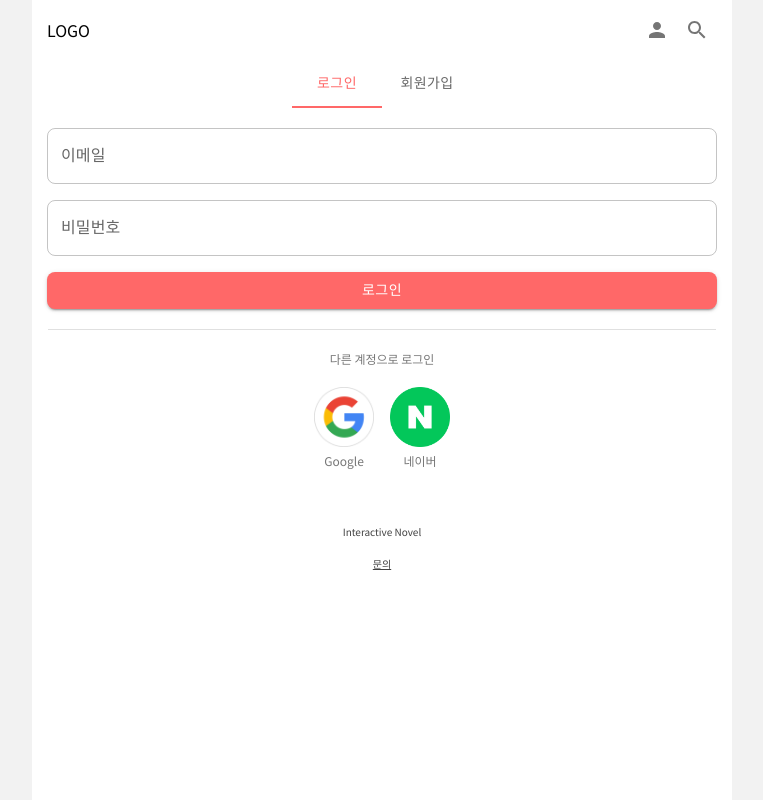
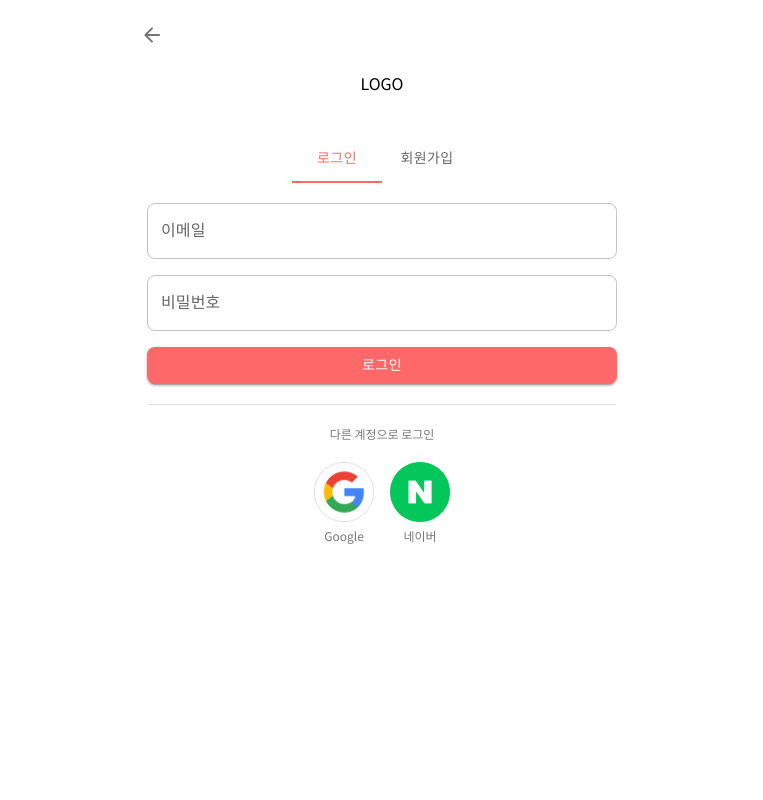
Before and after one commit to 2023-inha-capstone-team4/interactive-novel-web, a React (Create React App) app: page /signin in a window 1280 px wide. Shown: the whole page, without its empty margins (258-1021 px from the left). Built offline with nearby package versions, Linux system fonts and the light colour scheme; no server answers.

Commit message:
feat: 로그인 페이지 디자인 변경

```diff
--- a/src/App.tsx
+++ b/src/App.tsx
@@ -31,9 +31,9 @@ function App() {
         <Routes>
           <Route path="/" element={<DefaultLayout />}>
             <Route path="/" element={<MainPage />} />
-            <Route path="/signin" element={<SigninPage />} />
             <Route path="/search" element={<SearchPage />} />
           </Route>
+          <Route path="/signin" element={<SigninPage />} />
         </Routes>
       </ThemeProvider>
     </div>
--- a/src/pages/SigninPage/index.tsx
+++ b/src/pages/SigninPage/index.tsx
@@ -1,10 +1,13 @@
-import { Tab, Tabs } from '@mui/material';
+import { Box, IconButton, Tab, Tabs } from '@mui/material';
 import { useState } from 'react';
 import TabPanel from '../../components/TabPanel';
 import Signin from './Signin';
 import Signup from './Signup';
 import styled from '@emotion/styled';
 import SocialLogin from './SocialLogin';
+import ArrowBackRoundedIcon from '@mui/icons-material/ArrowBackRounded';
+import PlainStyleLink from '../../components/PlainStyleLink';
+import { useNavigate } from 'react-router-dom';
 
 /**
  * 로그인/회원가입 페이지입니다.
@@ -17,7 +20,8 @@ function SigninPage() {
   };
 
   return (
-    <>
+    <Container>
+      <SigninHeader />
       <Tabs value={currentTab} onChange={handleTabChange} centered>
         <Tab label="로그인" value={0} />
         <Tab label="회원가입" value={1} />
@@ -31,12 +35,37 @@ function SigninPage() {
         </TabPanel>
       </TabPanels>
       <SocialLogin />
-    </>
+    </Container>
   );
 }
+
+const Container = styled.div`
+  max-width: 500px;
+  margin: 0 auto;
+  padding-top: 15px;
+`;
 
 const TabPanels = styled.div`
   padding: 20px 15px;
 `;
 
+function SigninHeader() {
+  const navigate = useNavigate();
+
+  const goBack = () => {
+    navigate(-1);
+  };
+
+  return (
+    <Box>
+      <IconButton onClick={goBack}>
+        <ArrowBackRoundedIcon />
+      </IconButton>
+      <Box textAlign="center" paddingTop={2} paddingBottom={5}>
+        <PlainStyleLink to="/">LOGO</PlainStyleLink>
+      </Box>
+    </Box>
+  );
+}
+
 export default SigninPage;
```
